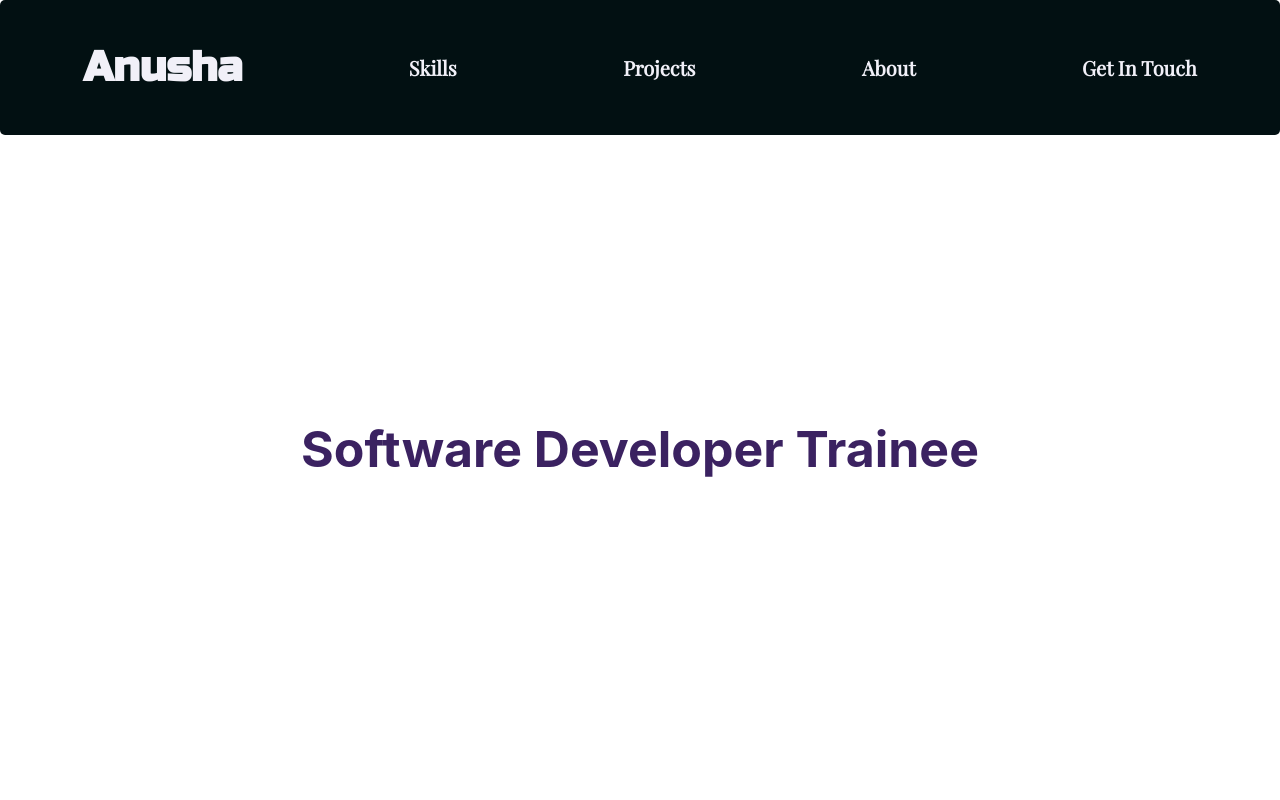
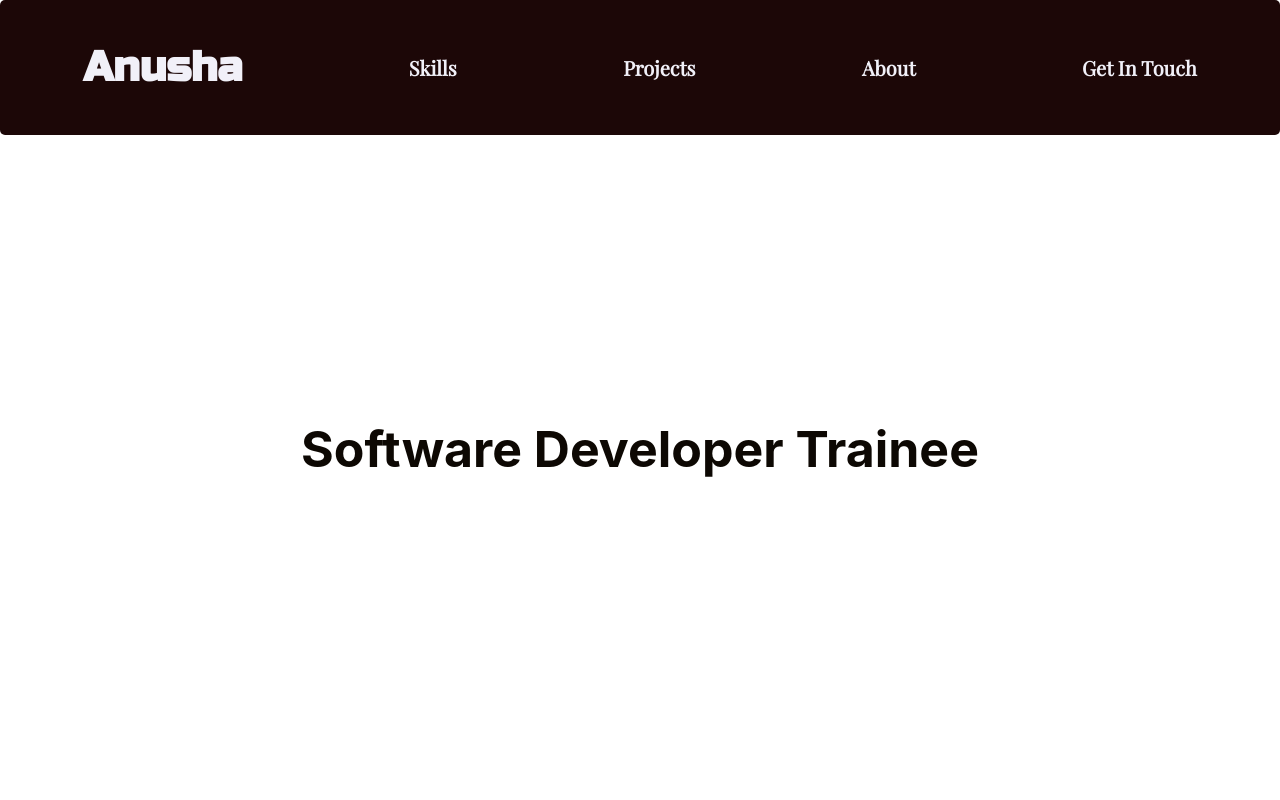
Before and after one commit to Anushaca1995/ReactPortfolio, a React (Create React App) app: page / in a window 1280 px wide. Shown: the top 800 px of the page. Built offline with nearby package versions, Linux system fonts and the light colour scheme.

Commit message:
Routing added

```diff
--- a/src/styles/variables.scss
+++ b/src/styles/variables.scss
@@ -5,9 +5,9 @@
 $header-font: 'Russo One', sans-serif;
 $about-font: 'Playfair Display', serif;
 $nav-color:#f1f0f8;
-$blog-color: #3b2261;
+$blog-color: rgb(13, 8, 3);
 $about-color: #37146a;
 $cap-color:#272643;
 $nav-bg:#e5e8ec;
-$body-bg:#021012;
+$body-bg:#1c0707;
 $blog-font:'Rubik Dirt', cursive;
```
